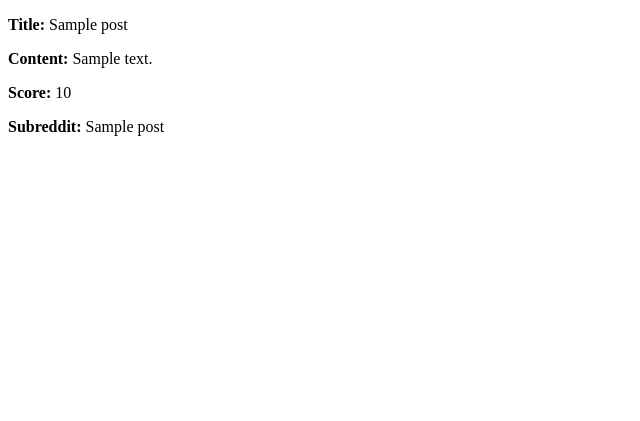
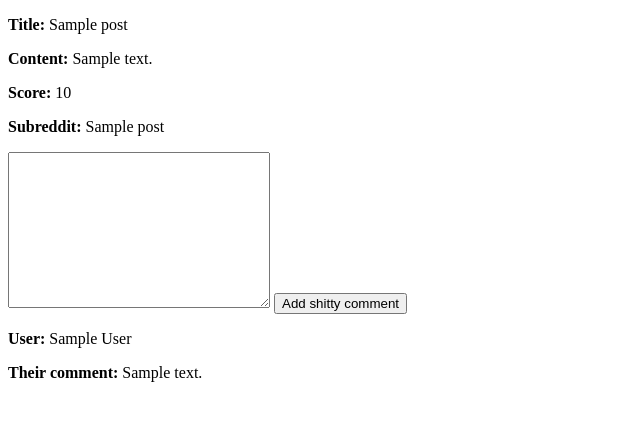
Before and after one commit to kristyanYochev/RedditClone, a Flask app: template reddit/templates/detailed.html in a window 1280 px wide. Shown: the top 421 px of the page, without its empty margins (0-640 px from the left). Run offline with Flask 2, Linux system fonts and the light colour scheme; the template is opened without the code that fills it: most values are stand-ins (such as "Sample title", 1, 10 or a date in 2020).

Commit message:
[Update] Fetching comment for a post.

```diff
--- a/reddit/app.py
+++ b/reddit/app.py
@@ -124,7 +124,7 @@ def myPosts():
 @login_required
 def post(postId: int):
     if request.method == "GET":
-        return render_template("detailed.html", post=Post.fetch(postId))
+        return render_template("detailed.html", post=Post.fetch(postId), comments=Comment.getByPost(postId))
 
 @app.route("/posts/<int:postId>/edit", methods=["GET", "POST"])
 @login_required
@@ -166,6 +166,7 @@ def downvote(postId: int):
         return redirect('/')
 
 @app.route("/comments", methods=["POST"])
+@login_required
 def add_comment():
     content: str = request.form["content"]
     postid: int = request.form["postId"]
@@ -178,6 +179,7 @@ def add_comment():
     return redirect(f"/posts/{postid}")
 
 @app.route("/comments/<int:commentid>", methods=["GET", "PUT", "DELETE"])
+@login_required
 def delete_comments(commentid: int):
     uid = session["userId"]
 
--- a/reddit/templates/detailed.html
+++ b/reddit/templates/detailed.html
@@ -10,5 +10,14 @@
   <p><b>Content: </b>{{ post['content'] }}</p>
   <p><b>Score: </b>{{ post['score'] }}</p>
   <p><b>Subreddit: </b>{{ post['subredditName'] }}</p>
+  <form action="/comments" method="POST">
+    <input type="hidden" name="postId" value="{{post['id']}}">
+    <textarea name="content" id="" cols="30" rows="10"></textarea>
+    <button type="submit">Add shitty comment</button>
+  </form>
+  {% for comment in comments %}
+  <p><b>User: </b>{{ comment['author']}}</p>
+  <p><b>Their comment: </b>{{ comment['content'] }}</p>
+  {% endfor %}
 </body>
 </html>
```
Also changed, not shown: reddit/models/comment.py (+16 -0 lines).
